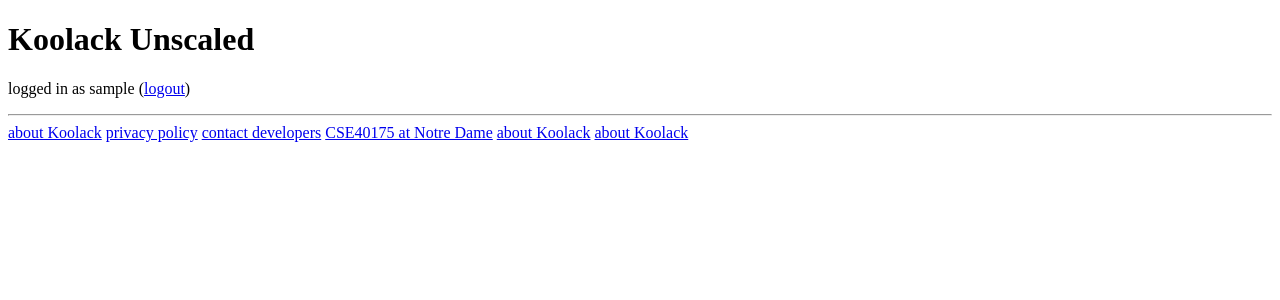
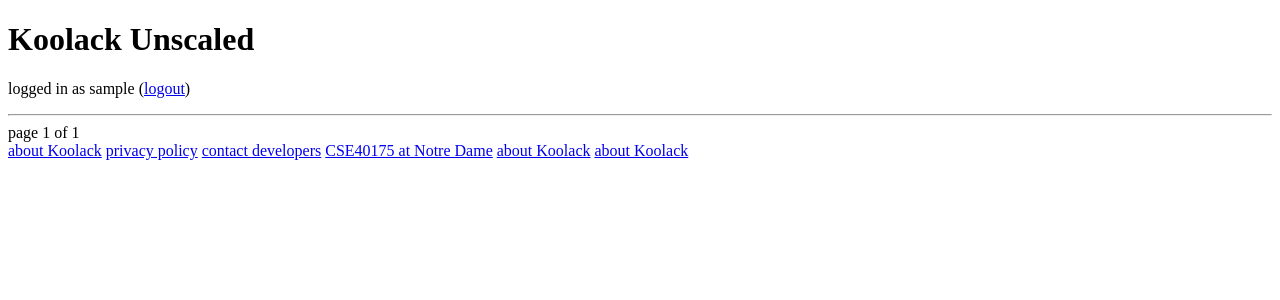
Before and after one commit to jrichelsen/koolack_unscaled, a Django app: page /timeline in a window 1280 px wide. Shown: the top 300 px of the page. Run offline with Django 3.2, Linux system fonts and the light colour scheme; the visitor is signed in with stand-in values (Sample User, id 1); data comes from the database, SQL or seed files in the repository; data that the repository does not hold is empty; parts of the project's set-up code (start-up, migrations or seed data) failed here and were passed over.

Commit message:
turn timeline into ListView paginated

```diff
--- a/koolack_unscaled/models.py
+++ b/koolack_unscaled/models.py
@@ -24,5 +24,8 @@ class Kool(models.Model):
     author = models.ForeignKey(User)
     creation_date = models.DateTimeField(auto_now_add=True)
 
+    class Meta:
+        ordering = ['-creation_date']
+
     def __str__(self):
         return self.content
--- a/koolack_unscaled/templates/koolack_unscaled/kool_list.html
+++ b/koolack_unscaled/templates/koolack_unscaled/kool.html
@@ -1,24 +1,14 @@
-{% for kool in kool_list %}
-
 <table>
     <tr>
         <td>{{ kool.author.first_name }} {{kool.author.last_name}} (<a href="{% url 'koolack_unscaled:user' kool.author.username %}">@{{ kool.author.username }})</a></td>
         <td>{{ kool.creation_date|timesince }} ago</td>
-
         {% if follow_button %}
-
-        <td><a href="{% url 'koolack_unscaled:follow' kool.author.username %}">follow</a></td>
-
+            <td><a href="{% url 'koolack_unscaled:follow' kool.author.username %}">follow</a></td>
         {% elif unfollow_button %}
-
-        <td><a href="{% url 'koolack_unscaled:unfollow' kool.author.username %}">unfollow</a></td>
-
+            <td><a href="{% url 'koolack_unscaled:unfollow' kool.author.username %}">unfollow</a></td>
         {% endif %}
-
     </tr>
     <tr>
         <td>{{ kool.content }}</td>
     </tr>
 </table>
-
-{% endfor %}
--- a/koolack_unscaled/templates/koolack_unscaled/timeline.html
+++ b/koolack_unscaled/templates/koolack_unscaled/timeline.html
@@ -1,8 +1,22 @@
 {% extends 'koolack_unscaled/base.html' %}
-{% block title %}Timeline - {% endblock title %}
+
+{% block titleprepend %}Timeline - {% endblock titleprepend %}
 
 {% block content %}
+{% for kool in page_obj %}
+    {% include 'koolack_unscaled/kool.html' %}
+{% endfor %}
+</ol>
 
-{% include 'koolack_unscaled/kool_list.html' %}
-
+<div class="pagination">
+    <span class="step-links">
+        {% if page_obj.has_previous %}
+            <a href="?page={{ page_obj.previous_page_number }}">previous</a>
+        {% endif %}
+        <span class="current">page {{ page_obj.number }} of {{ paginator.num_pages }}</span>
+        {% if page_obj.has_next %}
+            <a href="?page={{ page_obj.next_page_number }}">next</a>
+        {% endif %}
+    </span>
+</div>
 {% endblock content %}
--- a/koolack_unscaled/urls.py
+++ b/koolack_unscaled/urls.py
@@ -1,6 +1,7 @@
 from django.conf.urls import url
 import django.contrib.auth.views as auth_views
 from django.views.generic.edit import CreateView
+from django.contrib.auth.decorators import login_required
 
 from . import views, forms
 
@@ -22,7 +23,9 @@ urlpatterns = [
         auth_views.logout,
         {'next_page': '/'},
         name='logout'),
-    url(r'^timeline$', views.timeline, name='timeline'),
+    url(r'^timeline$',
+        login_required(views.TimelineView.as_view()),
+        name='timeline'),
     url(r'^user/(?P<username>[a-z]+)/$', views.user, name='user'),
     url(r'^user/(?P<username>[a-z]+)/mentions/$', views.mentions, name='mentions'),
     url(r'^user/(?P<username>[a-z]+)/follow$', views.follow, name='follow'),
--- a/koolack_unscaled/views.py
+++ b/koolack_unscaled/views.py
@@ -1,12 +1,12 @@
-from django.views.generic import TemplateView
+from django.views.generic import TemplateView, ListView
 from django.http import HttpResponseRedirect
+from django.views.generic.detail import SingleObjectMixin
 
 
 from django.http import HttpResponse
 from django.shortcuts import get_object_or_404, render
 from django.contrib.auth.models import User
 from django.contrib.auth.decorators import login_required
-from datetime import datetime
 
 from .models import Profile, Kool
 
@@ -23,15 +23,16 @@ class IndexView(TemplateView):
             return HttpResponseRedirect('/timeline')
         return super(IndexView, self).dispatch(request, *args, **kwargs)
 
-def register(request):
-    return HttpResponse('form to register! jk')
+class TimelineView(SingleObjectMixin, ListView):
+    paginate_by = 3
+    template_name = 'koolack_unscaled/timeline.html'
 
-@login_required
-def timeline(request):
-    context = {
-        'kool_list' : Kool.objects.filter(author__profile__followed_by=request.user.profile).order_by('-creation_date'),
-    }
-    return render(request, 'koolack_unscaled/timeline.html', context)
+    def get(self, request, *args, **kwargs):
+        self.object = request.user
+        return super(TimelineView, self).get(request, *args, **kwargs)
+
+    def get_queryset(self):
+        return Kool.objects.filter(author__profile__followed_by=self.object.profile)
 
 def user(request, username):
     page_user = get_object_or_404(User, username=username)
```
